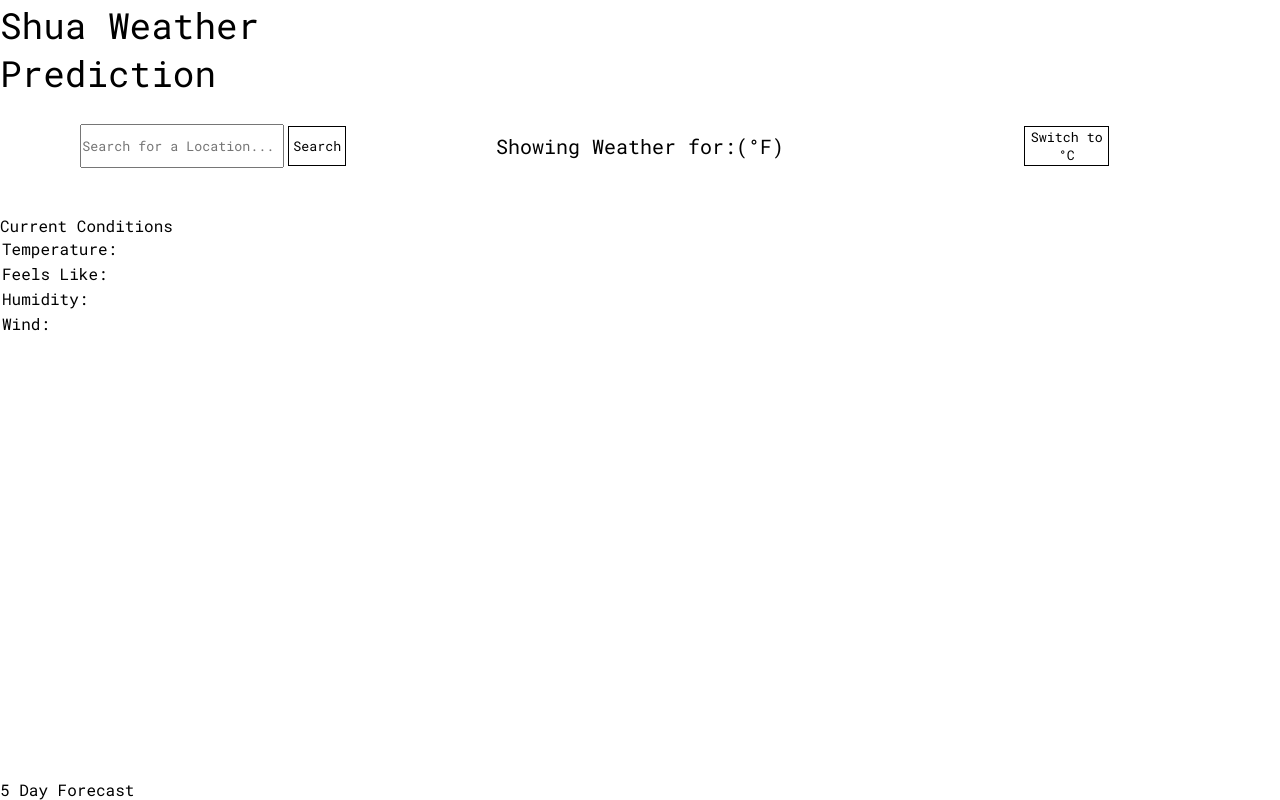
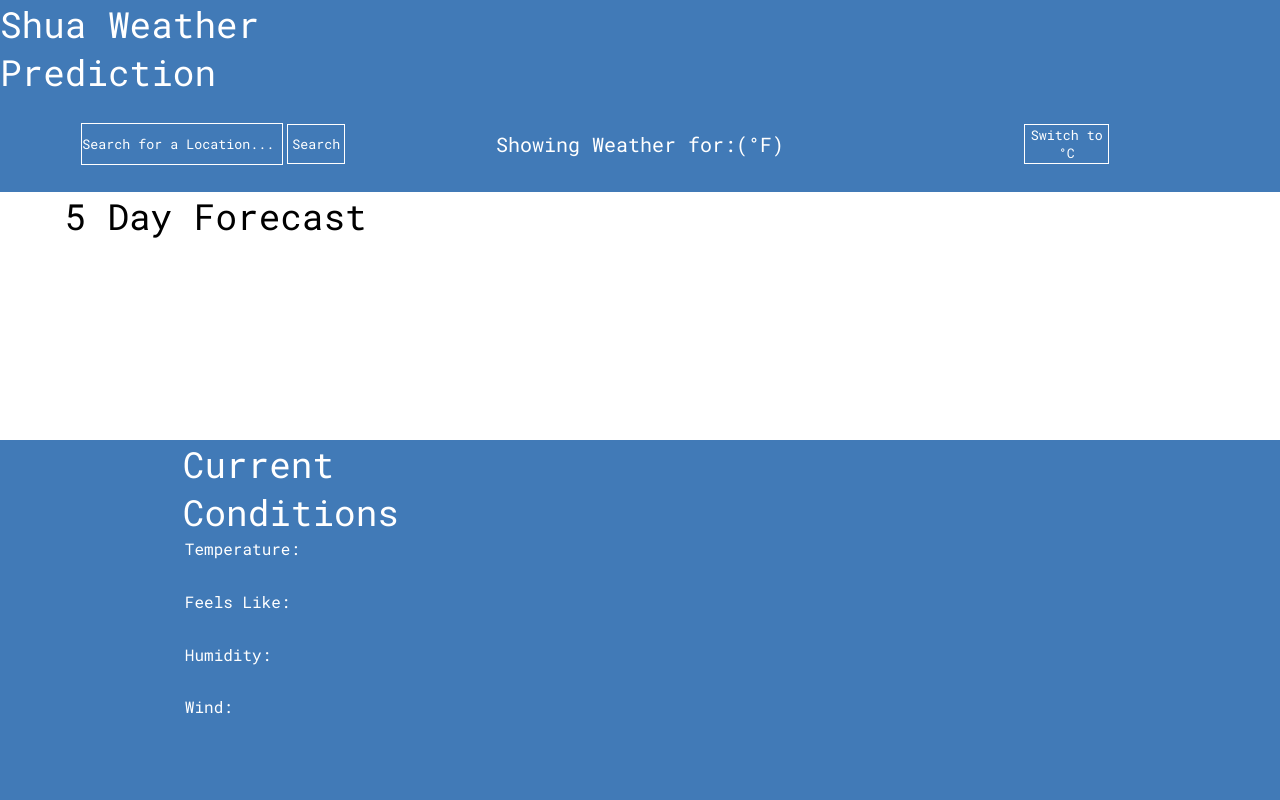
Before and after one commit to JMathiak/odin-weather, a website built with webpack: page dist/index.html in a window 1280 px wide. Built offline with nearby package versions, Linux system fonts and the light colour scheme; no server answers.

Commit message:
added grid for current conditions

```diff
--- a/src/style.css
+++ b/src/style.css
@@ -13,9 +13,10 @@
       width: 100%;
       display:grid;
       grid-template-columns: 1fr 1fr 1fr;
-      grid-template-rows: 1fr 1fr 1fr 1fr;
+      grid-template-rows: 1fr .2fr 1fr 1fr 1fr;
       grid-template-areas:
       'header header header'
+      'label . .'
       'content content content'
       'content content content'
       'content content content';
@@ -27,6 +28,8 @@
       display: grid;
       grid-template-columns: 1fr 1fr 1fr;
       grid-template-areas: 'search df su';
+      background: #417ab7;
+      color:white;
   }
   .search{
     grid-area: search;
@@ -79,13 +82,24 @@
     width: 20%;
 }
 
-
+.label{
+    grid-area: label;
+    /* border: 1px solid yellow; */
+    display: flex;
+    justify-content: end;
+    align-items: end;
+    padding-right: 60px;
+/* padding-left: 66px; */
+    font-size: 36px;
+}
   .content{
       grid-area: content;
       display: grid;
       grid-template-columns: repeat(7, 1fr);
       grid-template-rows: repeat(3, 1fr);
-      grid-template-areas: '. cards cards cards cards cards .';
+      grid-template-areas: '. cards cards cards cards cards .'
+      'current current current current current current current'
+      'current current current current current current current';
       padding-top: 20px;
 
   }
@@ -94,6 +108,7 @@
       grid-area: cards;
       display: grid;
       grid-template-columns: repeat(5, 1fr);
+      padding-bottom: 10px;
   }
 
   .card {
@@ -101,8 +116,9 @@
     border: solid 1px black;
     border-radius: 5px 5px 5px 5px;
     position: relative;
-    height: 325px;
+    height: 280px;
     width: 250px;
+    padding-top: 20px ;
   }
 
   .date, .temp, .condition, .precip{
@@ -117,7 +133,39 @@
     height: 150px;
   }
 
+#current-conditions{
+    grid-area: current;
+    background-color: #417ab7;
+    display: grid;
+    grid-template-columns: repeat(7, 1fr);
+    grid-template-rows: .2fr .5fr .5fr .5fr .5fr .5fr;
+    grid-template-areas: '. cl cl . . . .'
+    '. ct . . . . .'
+    '. cfl . . . . .'
+    '. ch . . . . .'
+    '. cw . . . . .';
+    color: white;
+}
+.current-label{
+grid-area: cl;
+color: white;
+font-size: 36px;
+}
 
+.curr-temp{
+    grid-area: ct;
+}
+.curr-feels-like{
+    grid-area: cfl;
+}
+
+.curr-humidity{
+    grid-area: ch;
+}
+
+.curr-wind{
+    grid-area: cw;
+}
 
  .search-field{
      /* border-top: none;
@@ -126,11 +174,23 @@
      height: 40px;
      font-family: 'Roboto Mono', monospace;
      width: 200px;
+     background-color: transparent;
+     border: 1px solid white;
+     color: white;
  }
 
+ .search-field::placeholder{
+    color: white;
+ }
+
+ .search-field:focus{
+     outline: none;
+ }
  #search-for-weather{
      height: 40px;
      padding: 4px;
+
+
  }
 
  .forms > select, button{
@@ -144,7 +204,8 @@
 
  button{
      background-color: transparent;
-     border: .5px solid black;
+     border: .5px solid white;
+     color:white;
      font-family: 'Roboto Mono', monospace;
  }
 
```
